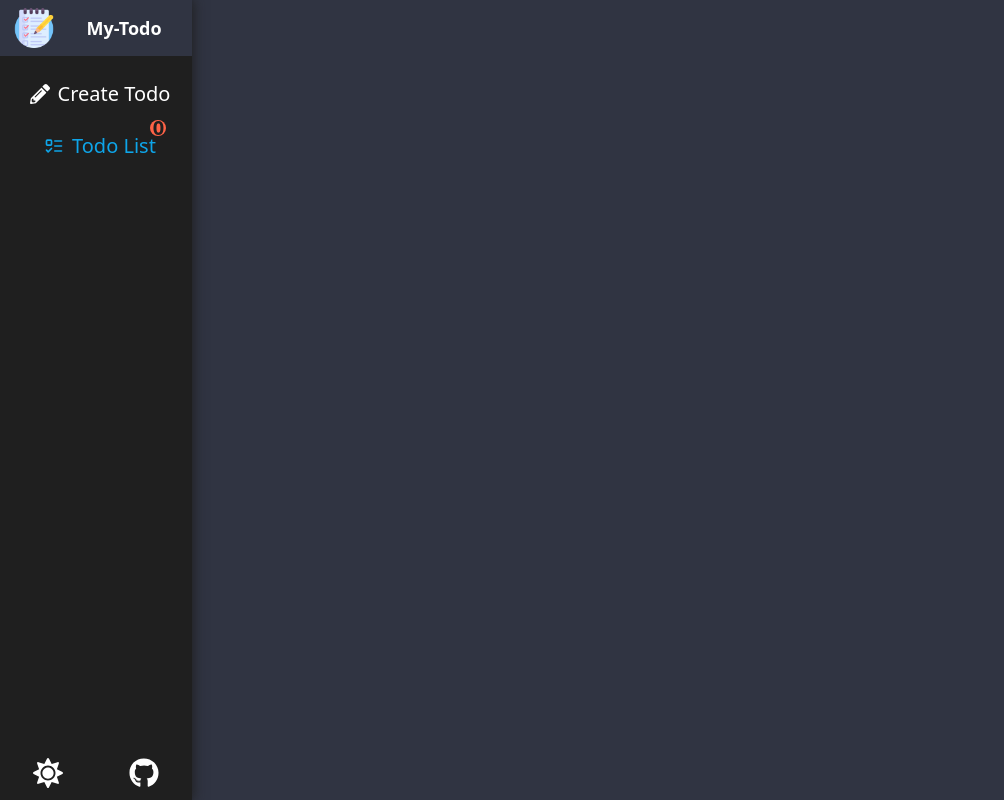
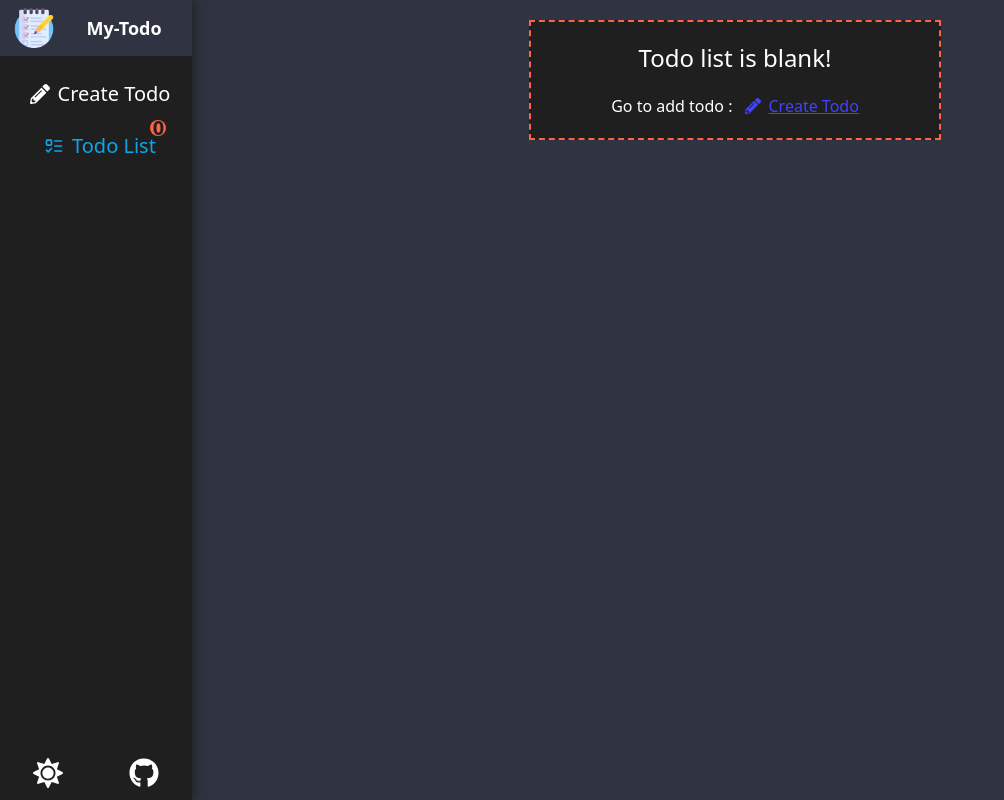
Before and after one commit to webDev5464/React-Todo-Documentation, a React (Vite) app: page /TodoList in a window 1280 px wide. Shown: the whole page, without its empty margins (0-1004 px from the left). Built offline with nearby package versions, Linux system fonts and the light colour scheme.

Commit message:
popup method added and fixed bug

```diff
--- a/index.html
+++ b/index.html
@@ -1,4 +1,4 @@
-<!doctype html>
+<!DOCTYPE html>
 <html lang="en">
 
 <head>
@@ -19,7 +19,7 @@
 </head>
 
 <body>
-  <div id="root"></div>
+  <div id="private"></div>
   <script type="module" src="/src/main.jsx"></script>
 </body>
 
--- a/src/App.jsx
+++ b/src/App.jsx
@@ -4,9 +4,10 @@ import TodoForm from "./components/pages/TodoForm";
 import TodoList from "./components/pages/TodoList";
 import { useContext } from "react";
 import { GlobalContext } from "./components/configs/ContextProvider";
+import Popup from "./components/configs/Popup";
 
 export default function App() {
-  const { theme } = useContext(GlobalContext)
+  const { theme, popupMsg } = useContext(GlobalContext)
   return (
     <BrowserRouter>
       <section className="flex select-none">
@@ -14,7 +15,8 @@ export default function App() {
           <Aside />
         </div>
 
-        <main className={`h-screen overflow-auto p-5 pl-[210px] tablet:pl-[80px] bg-[--mainBg] text-[--white] w-full mdTablet:pl-20 lMobile:pl-16 ${theme}`}>
+        <main className={`relative h-screen overflow-auto p-5 pl-[210px] tablet:pl-[80px] bg-[--mainBg] text-[--white] w-full mdTablet:pl-20 lMobile:pl-16 ${theme}`}>
+          <Popup props={{ message: popupMsg }} />
           <Routes>
             <Route path="/" element={<TodoForm />} />
             <Route path="TodoList" element={<TodoList />} />
--- a/src/components/configs/ContextProvider.jsx
+++ b/src/components/configs/ContextProvider.jsx
@@ -45,6 +45,9 @@ export default function ContextProvider({ children }) {
   const [inputTime, setInputTime] = useState("")
   const [inputDate, setInputDate] = useState("")
   const [inputDescription, setInputDescription] = useState("")
+  //! popup message
+  const [activeTodo, setActiveTodo] = useState(false)
+  const [popupMsg, setPopupMsg] = useState("")
 
   //! Add data in array
   const [todoData, setTodoData] = useState([])
@@ -69,6 +72,11 @@ export default function ContextProvider({ children }) {
 
       //? update state
       setTodoData(updatedTodoData)
+
+      //? popup message
+      setPopupMsg("New todo added")
+      setActiveTodo(true)
+      setTimeout(() => { setActiveTodo(false), setPopupMsg("") }, 1500)
     }
 
     setInputHeading("")
@@ -82,27 +90,29 @@ export default function ContextProvider({ children }) {
     const updatedTodo = todoData.filter(todo => todo.id !== todoId)
     localStorage.setItem("storedData", JSON.stringify(updatedTodo))
     setTodoData(updatedTodo)
+
+    //? popup message
+    setPopupMsg("Remove todo")
+    setActiveTodo(true)
+    setTimeout(() => { setActiveTodo(false), setPopupMsg("") }, 1000)
   }
 
   return (
     <GlobalContext.Provider value={{
-      aside,
-      setAside,
+      aside, setAside,
+      inputHeading, setInputHeading,
+      inputTime, setInputTime,
+      inputDate, setInputDate,
+      inputDescription, setInputDescription,
+      popupMsg, setPopupMsg,
+      activeTodo,
+      addTodoBtn,
+      todoData,
+      removeTodo,
       showAside,
       theme,
       toggleTheme,
       submittedForm,
-      inputHeading,
-      setInputHeading,
-      inputTime,
-      setInputTime,
-      inputDate,
-      setInputDate,
-      inputDescription,
-      setInputDescription,
-      addTodoBtn,
-      todoData,
-      removeTodo
     }}>
       {children}
     </GlobalContext.Provider>
--- /dev/null
+++ b/src/components/configs/Popup.jsx
@@ -0,0 +1,13 @@
+import { useContext } from "react"
+import { GlobalContext } from "./ContextProvider"
+
+/* eslint-disable react/prop-types */
+export default function Popup({ props }) {
+  const { activeTodo } = useContext(GlobalContext)
+
+  return (
+    <div className={activeTodo ? "absolute right-0 top-0 text-red-500 bg-[--white] text-[--black] m-2 px-5 py-1 font-bold rounded-lg" : "hidden"}>
+      <p>{props.message}</p>
+    </div>
+  )
+}
--- a/src/components/pages/TodoForm.jsx
+++ b/src/components/pages/TodoForm.jsx
@@ -25,7 +25,7 @@ export default function TodoForm() {
             <label htmlFor="todoHeading" className="text-2xl">Heading :</label>
           </div>
           <div>
-            <input type="text" className="mx-2" placeholder="Write Here..." required value={inputHeading} onChange={(e) => setInputHeading(e.target.value)} />
+            <input type="text" className="mx-2" placeholder="Write Here..." value={inputHeading} onChange={(e) => setInputHeading(e.target.value)} />
           </div>
         </div>
 
@@ -53,7 +53,7 @@ export default function TodoForm() {
             <label htmlFor="description" className="text-2xl mr-3">Description :</label>
           </div>
           <div>
-            <textarea name="descriptor" className="w-[400px] smTablet:w-[300px] mMobile:w-[250px] mMobile:h-[130px]" placeholder="Write Here..." required value={inputDescription} onChange={(e) => setInputDescription(e.target.value)} />
+            <textarea name="descriptor" className="w-[400px] smTablet:w-[300px] mMobile:w-[250px] mMobile:h-[130px]" placeholder="Write Here..." value={inputDescription} onChange={(e) => setInputDescription(e.target.value)} />
           </div>
         </div>
 
--- a/src/components/pages/TodoList.jsx
+++ b/src/components/pages/TodoList.jsx
@@ -1,14 +1,28 @@
 import { useContext } from "react"
 import { GlobalContext } from "../configs/ContextProvider"
+import { Link } from "react-router-dom"
+import { FaPencilAlt } from "react-icons/fa"
 
 export default function TodoList() {
   const { todoData, removeTodo } = useContext(GlobalContext)
+
+  if (todoData.length == 0) {
+    return (
+      <div className="bg-[--aside] py-5 px-20 lMobile:px-10 mMobile:px-3 border-2 border-dashed border-[--red] w-fit m-auto">
+        <h2 className="text-center text-2xl mb-5">Todo list is blank!</h2>
+        <p className="flex items-center justify-center">
+          <span className="pr-3">Go to add todo : </span>
+          <span><Link to={'/'} className="flex items-center text-[#4242ff] underline hover:text-[--red]"><span className="pr-2"><FaPencilAlt /></span>Create Todo</Link></span>
+        </p>
+      </div>
+    )
+  } else {
     return (
       <div>
         {todoData.map(val => (
           <div key={val.id} className="relative border-2 border-white my-4 bg-[--aside] rounded-md">
             <h2 className="relative text-center bg-[--white] text-[--black] py-1 font-bold">
-            <span className="float-left text-[--gray]">Todo No.{val.todoLength}</span> <span>{val.heading}</span>
+              <span>{val.heading}</span>
             </h2>
             <div className="p-2">
               <p>
@@ -26,3 +40,4 @@ export default function TodoList() {
       </div>
     )
   }
+}
--- a/src/main.jsx
+++ b/src/main.jsx
@@ -1,10 +1,13 @@
+import { StrictMode } from 'react'
 import ReactDOM from 'react-dom/client'
 import App from './App.jsx'
 import "./components/styles/index.css"
 import ContextProvider from './components/configs/ContextProvider.jsx'
 
-ReactDOM.createRoot(document.getElementById('root')).render(
-  <ContextProvider>
-    <App />
-  </ContextProvider>
+ReactDOM.createRoot(document.getElementById('private')).render(
+  <StrictMode>
+    <ContextProvider>
+      <App />
+    </ContextProvider>
+  </StrictMode>
 )
```
Lines whose indentation alone changed are shown as unchanged.
